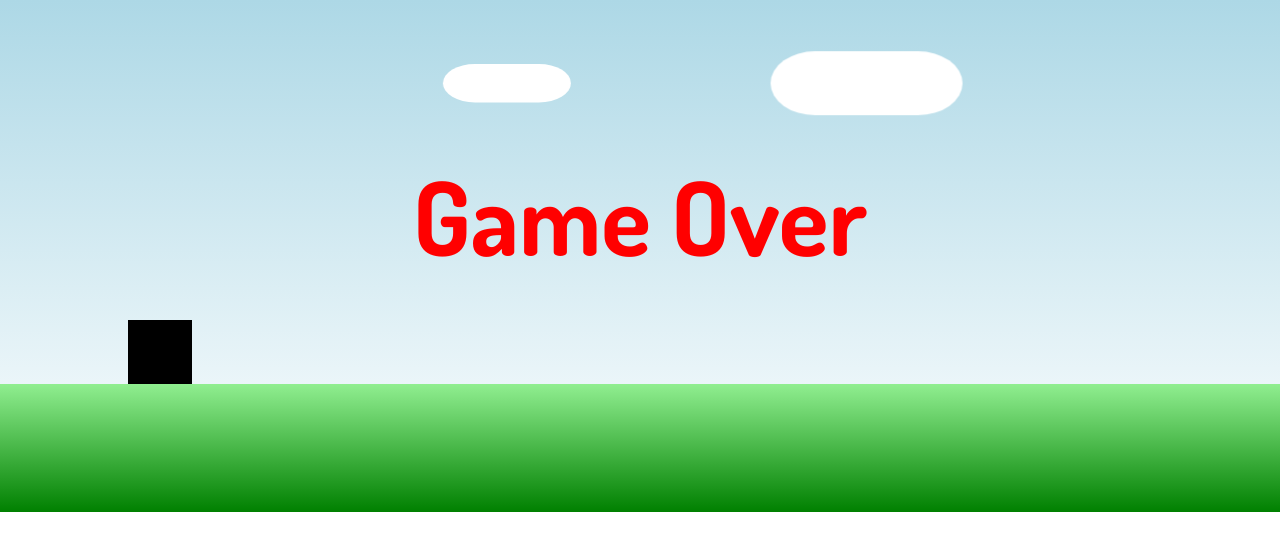
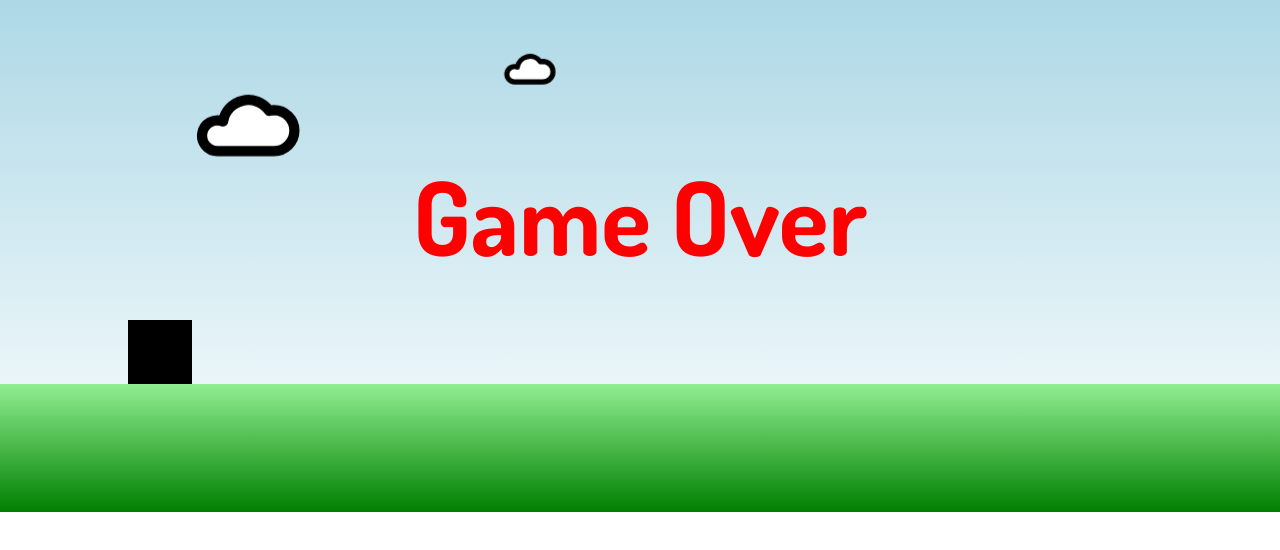
Before and after one commit to Majestic-Fire/COMP4021-Lab, a plain HTML site: page lab3-Jumping Game/jumping_game.html in a window 1280 px wide. Drawn offline with nearby package versions, Linux system fonts and the light colour scheme.

Commit message:
use -ve sec for delay (start animation before load)

```diff
--- a/lab3-Jumping Game/jumping_game.html
+++ b/lab3-Jumping Game/jumping_game.html
@@ -40,7 +40,7 @@
             }
         }
 
-        #cloud {
+        .cloud {
             animation-name: cloud-animation;
             animation-timing-function: linear;
             animation-iteration-count: infinite;
@@ -98,8 +98,6 @@
             // Read the transform property of the player and obstacle
             const playerTransform = player.css("transform");
             const obstacleTransform = obstacle.css("transform");
-            console.log("Player transform:", playerTransform);
-            console.log("Obstacle transform:", obstacleTransform);
 
             // Extract the appropriate numbers
             const { e: playerX, f: playerY } = new DOMMatrixReadOnly(playerTransform);
@@ -113,8 +111,6 @@
 
             // 2. obstacle under the player
             const obstacleUnderPlayer = (obstacleX < -700) && (obstacleX > -800); // allow some tolerance
-            console.log("Player near ground:", playerNearGround);
-            console.log("Obstacle under player:", obstacleUnderPlayer);
             if (playerNearGround && obstacleUnderPlayer) {
                 // Game over
                 $("#gameover-container").css("display", "inline");
@@ -209,13 +205,25 @@
         </g>
 
         <!-- The clouds -->
-        <g id="clouds">
-            <rect id="cloud" style="animation-delay: -2s;" x="200" y="50" width="100" height="30" rx="25" ry="25"
-                fill="white" />
-            <rect id="cloud" style="animation-delay: -6s;" x="400" y="80" width="120" height="40" rx="30" ry="30"
-                fill="white" />
-            <rect id="cloud" style="animation-delay: -4s;" x="700" y="40" width="150" height="50" rx="35" ry="35"
-                fill="white" />
+        <g id="cloud1" id="cloud1" class="cloud" style="animation-delay: 0s;">
+            <path transform="translate(0 30) scale(2) "
+                d="M17,9a4.08,4.08,0,0,0-.93.12,5,5,0,0,0-9,2.09A3,3,0,1,0,6,17H17a4,4,0,0,0,0-8Z"
+                style="fill: white; stroke: rgb(0, 0, 0); stroke-linecap: round; stroke-linejoin: round; stroke-width: 2;">
+            </path>
+        </g>
+
+        <g id="cloud2" class="cloud" style="animation-delay: -2s;">
+            <path transform="translate(0 50) scale(4)"
+                d="M17,9a4.08,4.08,0,0,0-.93.12,5,5,0,0,0-9,2.09A3,3,0,1,0,6,17H17a4,4,0,0,0,0-8Z"
+                style="fill: white; stroke: rgb(0, 0, 0); stroke-linecap: round; stroke-linejoin: round; stroke-width: 2;">
+            </path>
+        </g>
+
+        <g id="cloud3" class="cloud" style="animation-delay: -4s;">
+            <path transform="translate(0 90) scale(3)"
+                d="M17,9a4.08,4.08,0,0,0-.93.12,5,5,0,0,0-9,2.09A3,3,0,1,0,6,17H17a4,4,0,0,0,0-8Z"
+                style="fill: white; stroke: rgb(0, 0, 0); stroke-linecap: round; stroke-linejoin: round; stroke-width: 2;">
+            </path>
         </g>
 
         <!-- The player -->
@@ -236,5 +244,4 @@
         </g>
     </svg>
 
-
 </html>
```
